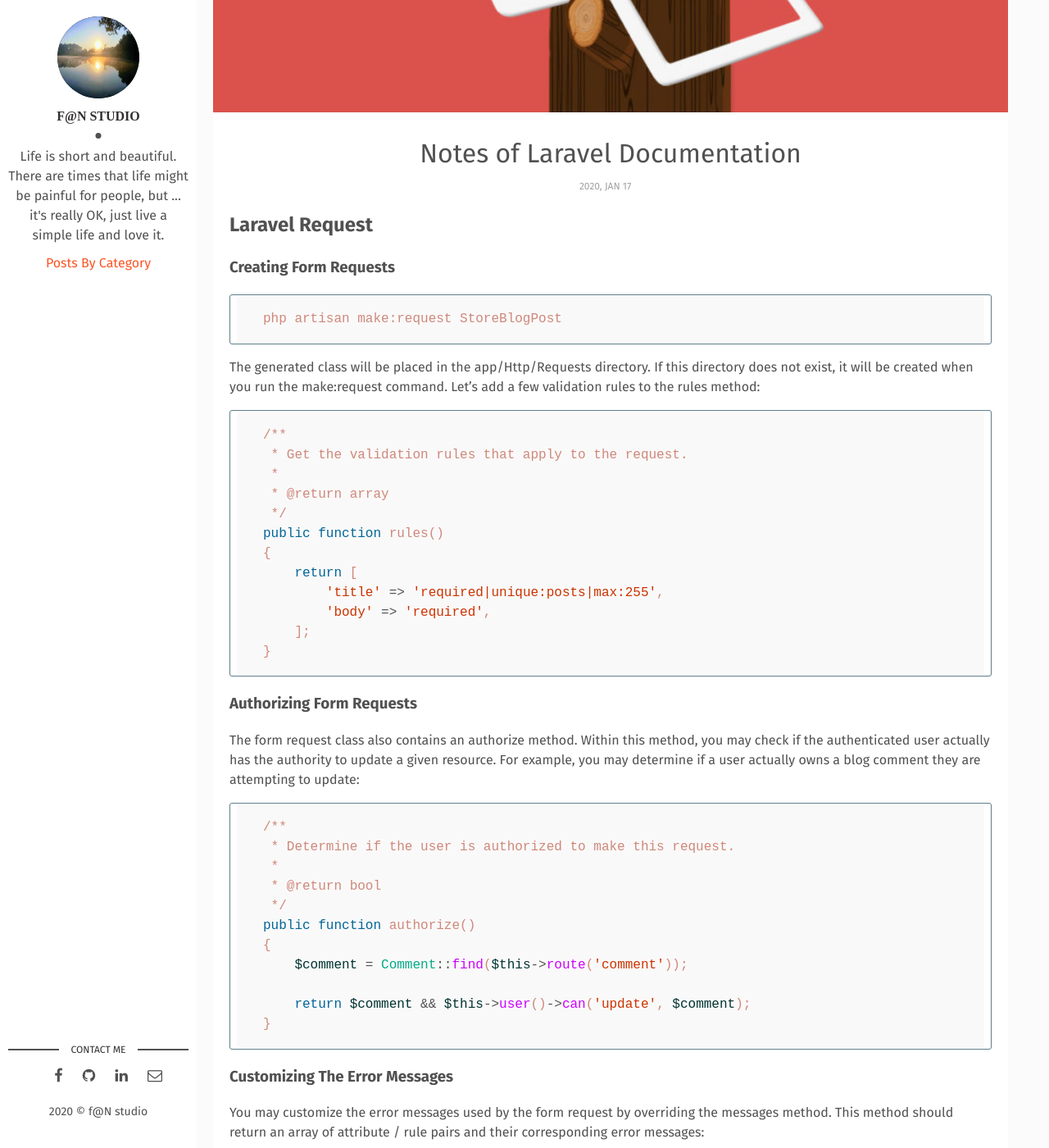
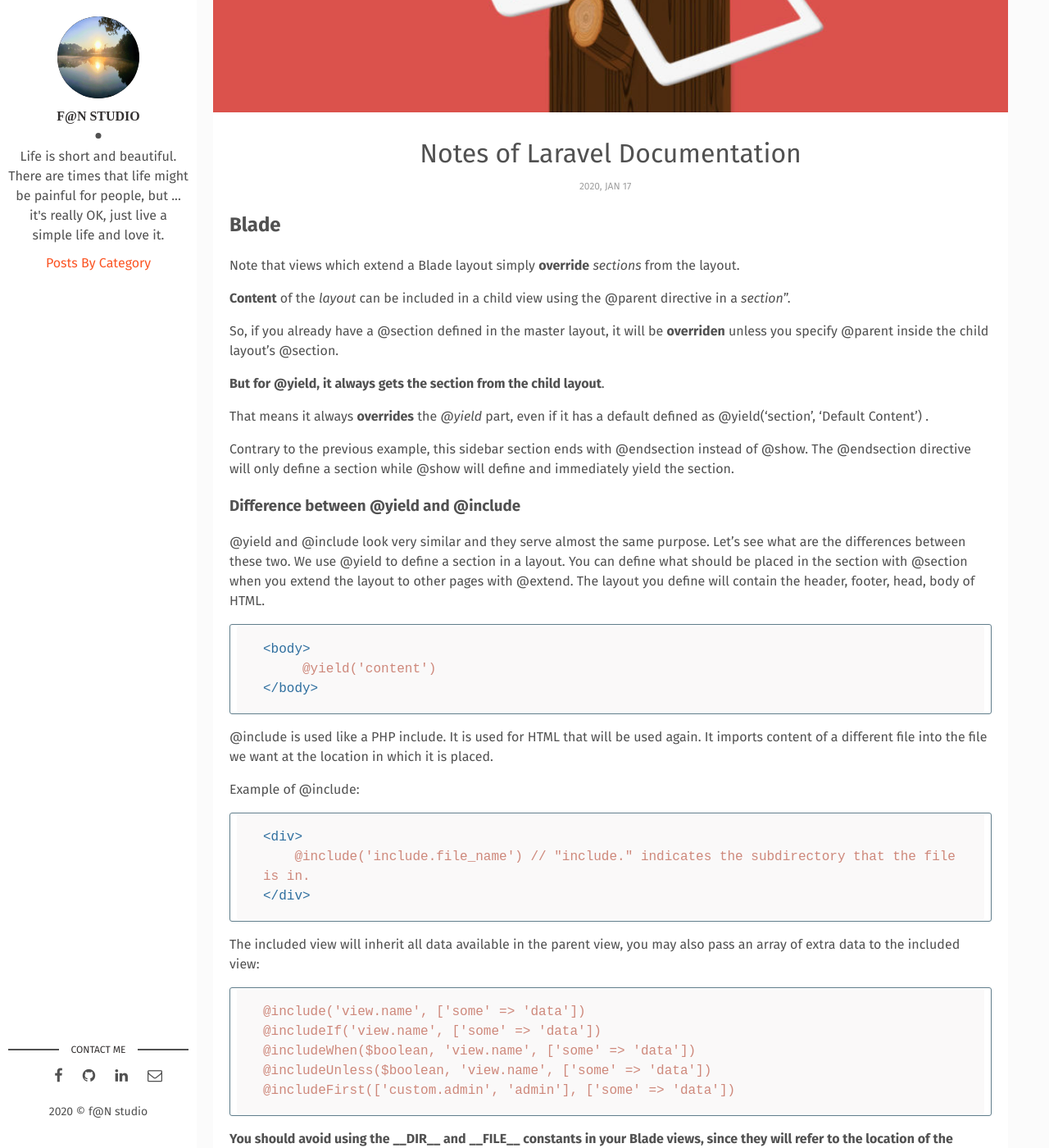
Before and after one commit to wowfrank/wowfrank.github.io, a Jekyll site: the page built from _posts/2020-01-18-laravel-logging-tutorial.md, in a window 1280 px wide and 1400 px high, scrolled down 369 px. Shown: the whole window at 82% size. Built offline with Jekyll 4.4.1, drawn with Linux system fonts in a browser that asks for light colours; comment, search, counter and statistics services are not loaded; some of the changed text lies outside the part shown.

Commit message:
Update 2020-01-18-laravel-logging-tutorial.md

````diff
--- a/_posts/2020-01-18-laravel-logging-tutorial.md
+++ b/_posts/2020-01-18-laravel-logging-tutorial.md
@@ -8,6 +8,90 @@ fig-caption: "Notes of Laravel Documentation" # Add figcaption (optional)
 tags: ['PHP','Laravel']
 categories: ['Programming', 'PHP']
 ---
+
+## Blade
+
+Note that views which extend a Blade layout simply **override** _sections_ from the layout.
+
+**Content** of the _layout_ can be included in a child view using the @parent directive in a _section_".
+
+So, if you already have a @section defined in the master layout, it will be **overriden** unless you specify @parent inside the child layout's @section.
+
+**But for @yield, it always gets the section from the child layout**.
+
+That means it always **overrides** the _@yield_ part, even if it has a default defined as @yield('section', 'Default Content') .
+
+Contrary to the previous example, this sidebar section ends with @endsection instead of @show. The @endsection directive will only define a section while @show will define and immediately yield the section.
+
+### Difference between @yield and @include
+
+@yield and @include look very similar and they serve almost the same purpose. Let’s see what are the differences between these two. We use @yield to define a section in a layout. You can define what should be placed in the section with @section when you extend the layout to other pages with @extend. The layout you define will contain the header, footer, head, body of HTML.
+
+```html
+<body>
+     @yield('content')
+</body>
+```
+
+@include is used like a PHP include. It is used for HTML that will be used again. It imports content of a different file into the file we want at the location in which it is placed.
+
+Example of @include:
+
+```html
+<div>
+    @include('include.file_name') // "include." indicates the subdirectory that the file is in.
+</div>
+```
+
+The included view will inherit all data available in the parent view, you may also pass an array of extra data to the included view:
+
+```html
+@include('view.name', ['some' => 'data'])
+@includeIf('view.name', ['some' => 'data'])
+@includeWhen($boolean, 'view.name', ['some' => 'data'])
+@includeUnless($boolean, 'view.name', ['some' => 'data'])
+@includeFirst(['custom.admin', 'admin'], ['some' => 'data'])
+```
+
+**You should avoid using the __DIR__ and __FILE__ constants in your Blade views, since they will refer to the location of the cached, compiled view.**
+
+### Displaying Unescaped Data
+
+Blade {{ }} statements are automatically sent through PHP's htmlspecialchars function to prevent XSS attacks.
+
+By default, Blade {{ }} statements are automatically sent through PHP's htmlspecialchars function to prevent XSS attacks. If you do not want your data to be escaped, you may use the following syntax:
+
+```html
+Hello, {!! $name !!}.
+```
+
+Be very careful when echoing content that is supplied by users of your application. Always use the escaped, double curly brace syntax to prevent XSS attacks when displaying user supplied data.
+
+### @json directive
+
+Use @json instead of json_encode.
+
+```javascript
+<script>
+    var app = @json($array);
+
+    var app = @json($array, JSON_PRETTY_PRINT);
+</script>
+```
+
+You should only use the @json directive to render existing variables as JSON. The Blade templating is based on regular expressions and attempts to pass a complex expression to the directive may cause unexpected failures.
+
+### @verbatim directive
+
+If you are displaying JavaScript variables in a large portion of your template, you may wrap the HTML in the @verbatim directive so that you do not have to prefix each Blade echo statement with an @ symbol:
+
+```html
+@verbatim
+    <div class="container">
+        Hello, {{ name }}.
+    </div>
+@endverbatim
+```
 
 ## Laravel Request
 
````
